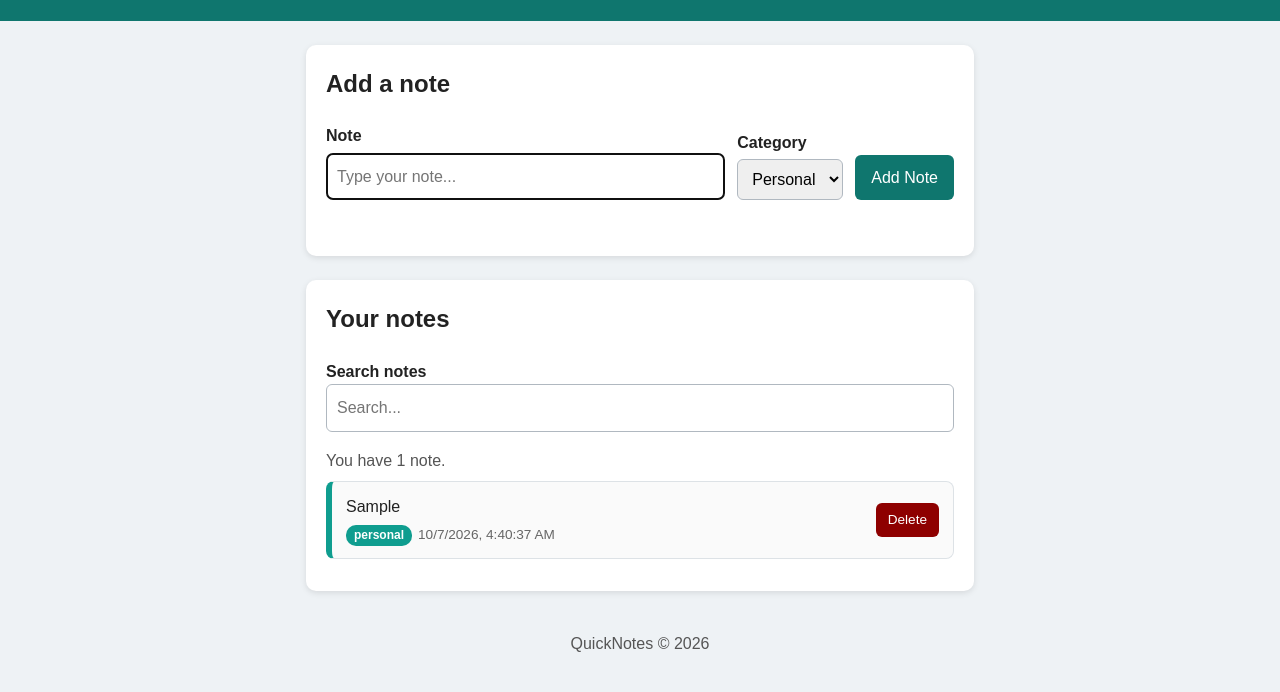
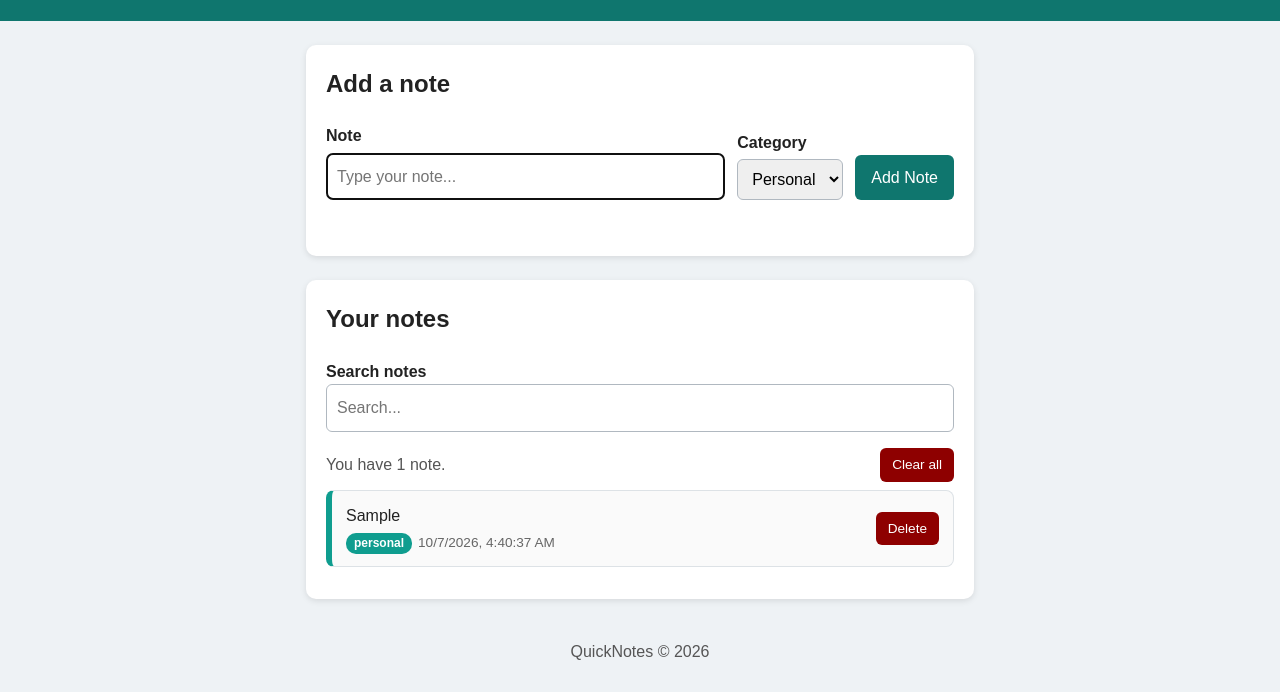
Before and after one commit to kerre-star/quicknotes-app, a plain HTML site: page index.html in a window 1280 px wide. Both pictures are taken after typing "Sample" into the empty fields and a click on the button "Add Note". Shown: the part 108-800 px from the top of the page. Drawn offline with Linux system fonts and the light colour scheme.

Commit message:
Add Clear all button

```diff
--- a/index.html
+++ b/index.html
@@ -44,7 +44,10 @@
       <label for="search-input">Search notes</label>
       <input type="search" id="search-input" name="search-input" placeholder="Search...">
 
-      <p id="note-count"></p>
+      <div class="list-bar">
+        <p id="note-count"></p>
+        <button type="button" id="clear-all-btn" class="delete-btn">Clear all</button>
+      </div>
       <ul id="notes-list"></ul>
     </section>
   </main>
--- a/script.js
+++ b/script.js
@@ -6,6 +6,7 @@ const list = document.querySelector("#notes-list");
 const count = document.querySelector("#note-count");
 const errorMessage = document.querySelector("#error-message");
 const searchInput = document.querySelector("#search-input");
+const clearAllBtn = document.querySelector("#clear-all-btn");
 
 const MAX_CHARS = 200;
 const STORAGE_KEY = "quicknotes";
@@ -80,6 +81,8 @@ function render() {
     list.appendChild(empty);
   }
 
+  clearAllBtn.hidden = notes.length === 0; // nothing to clear
+
   // Count message: none, one, many
   if (notes.length === 0) {
     count.textContent = "You have no notes yet.";
@@ -134,5 +137,13 @@ form.addEventListener("submit", (event) => {
 
 searchInput.addEventListener("input", render);
 
+clearAllBtn.addEventListener("click", () => {
+  if (confirm("Delete all notes?")) {
+    notes = [];
+    saveNotes();
+    render();
+  }
+});
+
 // ---------- 6. Draw once when the page first loads ----------
 render();
--- a/style.css
+++ b/style.css
@@ -112,8 +112,16 @@ button:hover {
 }
 
 /* ---- Notes list and cards ---- */
+.list-bar {
+  display: flex;
+  justify-content: space-between;
+  align-items: center;
+  gap: 12px;
+  margin: 1rem 0 0.5rem;
+}
+
 #note-count {
-  margin: 1rem 0 0.5rem;
+  margin: 0;
   color: #555555;
 }
 
```
